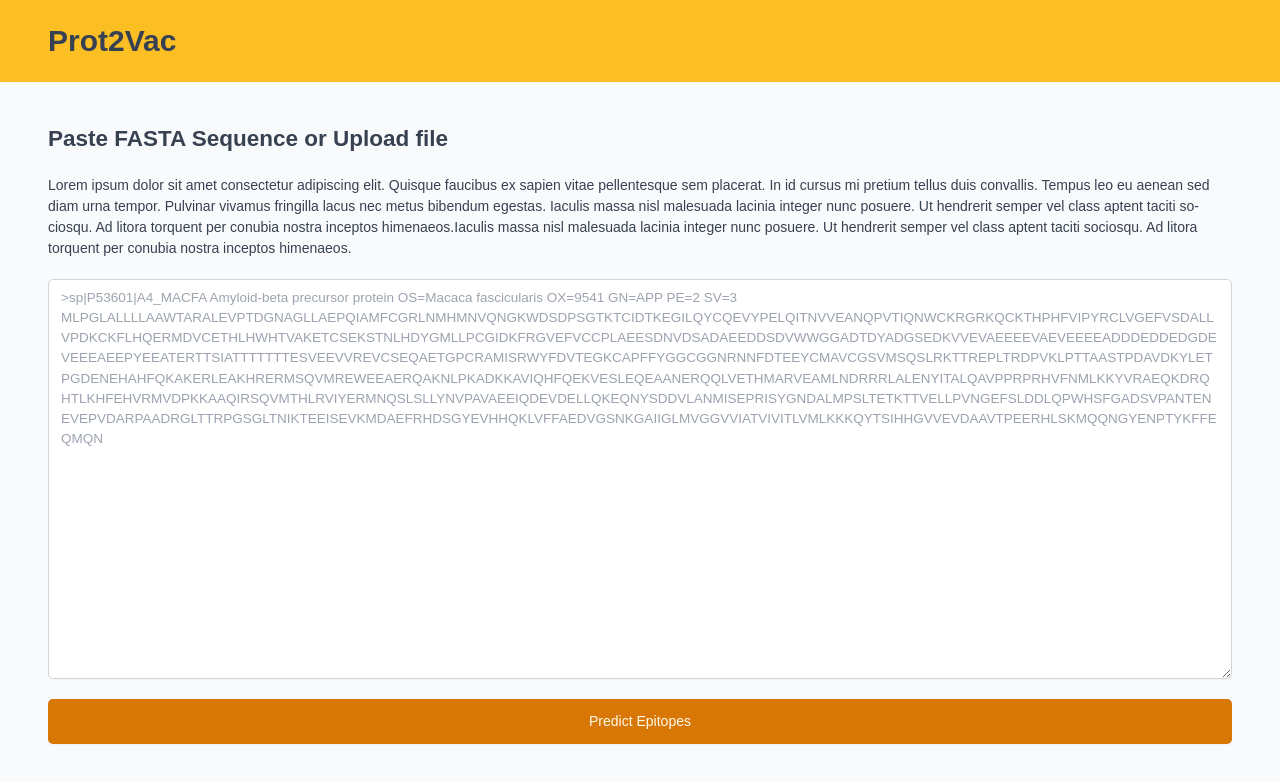
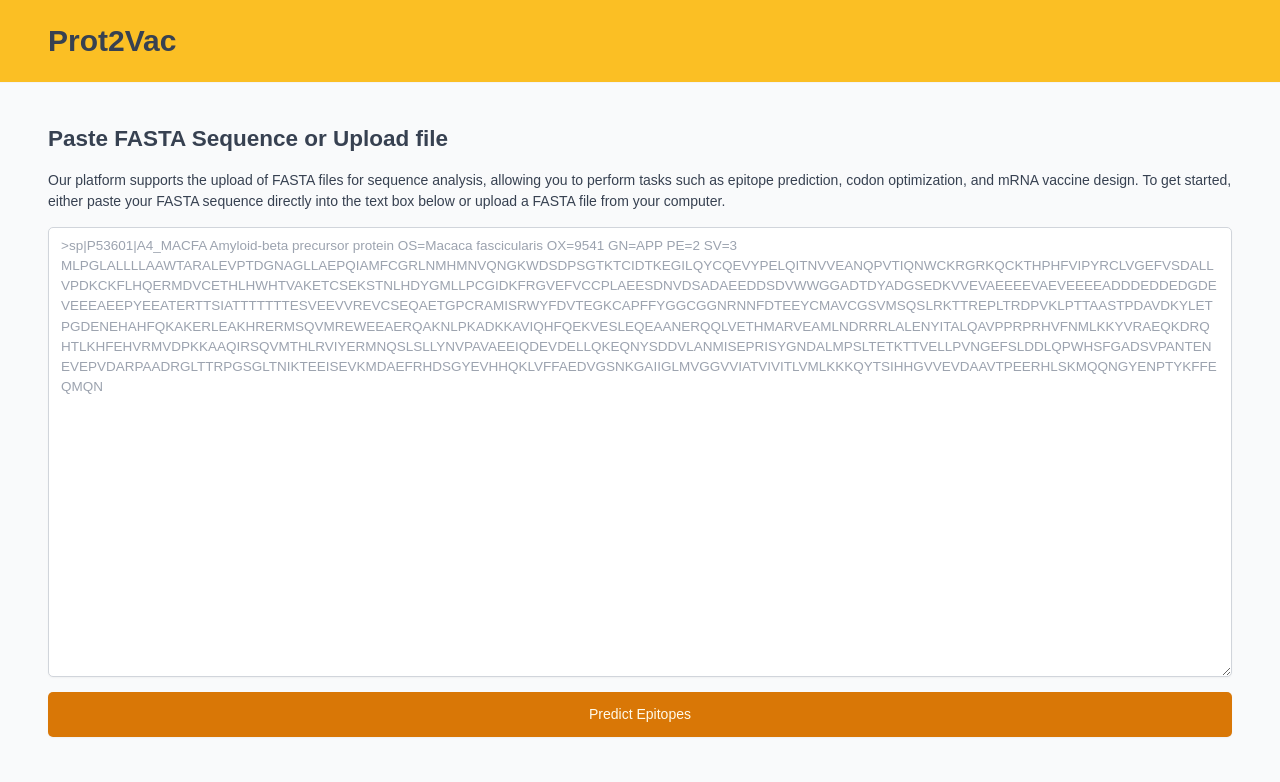
Before and after one commit to hydraharish123/Prot2Vac, a React (Vite) app in the folder frontend/: page /upload in a window 1280 px wide. Shown: the top 782 px of the page. Built offline with nearby package versions, Linux system fonts and the light colour scheme.

Commit message:
Descriptions added

```diff
--- a/frontend/src/features/epitopePrediction/Mhci_table.jsx
+++ b/frontend/src/features/epitopePrediction/Mhci_table.jsx
@@ -9,14 +9,16 @@ function Mhci_table({ predictionData, handleDownload, prediction }) {
   return (
     <div>
       <p className="mb-8">
-        Lorem ipsum dolor sit amet consectetur adipiscing elit. Quisque faucibus
-        ex sapien vitae pellentesque sem placerat. In id cursus mi pretium
-        tellus duis convallis. Tempus leo eu aenean sed diam urna tempor.
-        Pulvinar vivamus fringilla lacus nec metus bibendum egestas. Iaculis
-        massa nisl malesuada lacinia integer nunc posuere. Ut hendrerit semper
-        vel class aptent taciti sociosqu. Ad litora torquent per conubia nostra
-        inceptos himenaeos. Lorem ipsum dolor sit amet consectetur adipiscing
-        elit.Lorem ipsum dolor sit amet consectetur adipiscing elit.
+        The MHC-I epitope prediction is performed using the netmhcpan-4.0
+        method, which identifies potential peptide sequences from your provided
+        protein sequence that are likely to bind to specific MHC-I molecules.
+        The prediction focuses on a particular MHC-I allele (e.g., HLA-A*02:01),
+        which represents a common version of MHC-I found in most populations.
+        The length of the peptide fragments analyzed is typically set to 9 amino
+        acids, as this is the most common size for peptides that fit into the
+        MHC-I binding groove. These parameters together help identify the
+        epitopes that may trigger an immune response, a key step in vaccine and
+        therapeutic design.
         <a
           className="text-blue-800 cursor-pointer underline"
           onClick={(e) => {
--- a/frontend/src/features/epitopePrediction/Mhcii_table.jsx
+++ b/frontend/src/features/epitopePrediction/Mhcii_table.jsx
@@ -9,14 +9,16 @@ function Mhcii_table({ predictionData, handleDownload, prediction }) {
   return (
     <div>
       <p className="mb-8">
-        Lorem ipsum dolor sit amet consectetur adipiscing elit. Quisque faucibus
-        ex sapien vitae pellentesque sem placerat. In id cursus mi pretium
-        tellus duis convallis. Tempus leo eu aenean sed diam urna tempor.
-        Pulvinar vivamus fringilla lacus nec metus bibendum egestas. Iaculis
-        massa nisl malesuada lacinia integer nunc posuere. Ut hendrerit semper
-        vel class aptent taciti sociosqu. Ad litora torquent per conubia nostra
-        inceptos himenaeos. Lorem ipsum dolor sit amet consectetur adipiscing
-        elit.Lorem ipsum dolor sit amet consectetur adipiscing elit.
+        The MHC-II epitope prediction is performed using the nn_align method,
+        which is designed to identify peptide sequences from your provided
+        protein sequence that are likely to bind to MHC-II molecules. The
+        prediction is based on a specific MHC-II allele, such as HLA-DRB1*07:01,
+        which represents a common version of MHC-II found in certain
+        populations. The peptides predicted by this method are typically around
+        15 amino acids in length, as this is the most common size for MHC-II
+        binding peptides. These parameters help identify the regions of the
+        protein that may be presented by MHC-II molecules to trigger immune
+        responses, aiding in vaccine and therapeutic design.
         <a
           className="text-blue-800 cursor-pointer underline"
           onClick={(e) => {
--- a/frontend/src/pages/BuildmRNA.jsx
+++ b/frontend/src/pages/BuildmRNA.jsx
@@ -1,7 +1,7 @@
 import { useLocation, useNavigate } from "react-router-dom";
 import styled from "styled-components";
 import Heading from "../ui/Heading";
-import React, { useState } from "react";
+import React from "react";
 import ReactFlow, {
   Background,
   Controls,
@@ -362,14 +362,13 @@ function BuildmRNA() {
         </ReactFlow>
       </div>
       <div>
-        Lorem ipsum dolor sit amet consectetur adipiscing elit. Quisque faucibus
-        ex sapien vitae pellentesque sem placerat. In id cursus mi pretium
-        tellus duis convallis. Tempus leo eu aenean sed diam urna tempor.
-        Pulvinar vivamus fringilla lacus nec metus bibendum egestas. Iaculis
-        massa nisl malesuada lacinia integer nunc posuere. Ut hendrerit semper
-        vel class aptent taciti sociosqu. Ad litora torquent per conubia nostra
-        inceptos himenaeos. Lorem ipsum dolor sit amet consectetur adipiscing
-        elit.Lorem ipsum dolor sit amet consectetur adipiscing elit.
+        On this page, you'll use the epitope sequence along with your selected
+        adjuvants, spacers, and signal peptides to create the final antigen
+        sequence. You can choose from a variety of adjuvants and spacers to
+        enhance the immune response, while the signal peptide helps guide the
+        antigen into the appropriate cellular compartments. Once these
+        components are selected, the platform will generate the antigen
+        sequence, which is a crucial step in the mRNA vaccine design process.
       </div>
 
       <Heading as="h2">Construct Antigen Sequence</Heading>
--- a/frontend/src/pages/HomePage.jsx
+++ b/frontend/src/pages/HomePage.jsx
@@ -9,6 +9,8 @@ import ReactFlow, {
   applyEdgeChanges,
   Position,
   MarkerType,
+  Background,
+  Controls,
 } from "reactflow";
 import "reactflow/dist/style.css";
 
@@ -17,9 +19,7 @@ const StyledDiv = styled.div`
   flex-direction: column;
   margin-top: 1rem;
   margin-bottom: 0.5rem;
-  gap: 2rem;
-
-  text-align: center;
+  gap: 1.5rem;
 `;
 
 const initialNodes = [
@@ -135,37 +135,45 @@ function HomePage() {
   const navigate = useNavigate();
   return (
     <StyledDiv>
-      <Heading as="h1">An automated pipeline to design mRNA vaccine</Heading>
-      <div>
-        Lorem ipsum dolor sit amet consectetur adipiscing elit. Quisque faucibus
-        ex sapien vitae pellentesque sem placerat. In id cursus mi pretium
-        tellus duis convallis. Tempus leo eu aenean sed diam urna tempor.
-        Pulvinar vivamus fringilla lacus nec metus bibendum egestas. Iaculis
-        massa nisl malesuada lacinia integer nunc posuere. Ut hendrerit semper
-        vel class aptent taciti sociosqu. Ad litora torquent per conubia nostra
-        inceptos himenaeos. Lorem ipsum dolor sit amet consectetur adipiscing
-        elit.Lorem ipsum dolor sit amet consectetur adipiscing elit. Quisque
-        faucibus ex sapien vitae pellentesque sem placerat. In id cursus mi
-        pretium tellus duis convallis. Tempus leo eu aenean sed diam urna
-        tempor. Pulvinar vivamus fringilla lacus nec metus bibendum egestas.
-        Iaculis massa nisl malesuada lacinia integer nunc posuere. Ut hendrerit
-        semper vel class aptent taciti sociosqu. Ad litora torquent per conubia
-        nostra inceptos himenaeos. Lorem ipsum dolor sit amet consectetur
-        adipiscing elit.dswefffffffffffffwefwf pretium tellus duis convallis.
-        Tempus leo eu aenean sed diam urna tempor. Pulvinar vivamus fringilla
-        lacus nec metus bibendum egestas. Iaculis massa nisl malesuada lacinia
-        integer nunc posuere. Ut hendrerit semper vel class aptent taciti
-        sociosqu. Ad litora torquent per conubia nostra inceptos himenaeos.
-        Lorem ipsum dolor sit amet consectetur. Ut hendrerit semper vel class
-        aptent taciti sociosqu. Ad litora torquent per conubia nostra inceptos
-        himenaeos. Lorem ipsum dolor sit amet consectetur. Ut hendrerit semper
-        vel class aptent taciti sociosqu. Ad litora torquent per conubia nostra
-        inceptos himenaeos. Lorem ipsum dolor sit amet consectetur
+      <Heading as="h1" className="text-center">
+        An automated pipeline to design mRNA vaccine
+      </Heading>
+      <div class="max-w-screen-2xl mx-auto p-6">
+        <p className="mb-4">
+          Messenger RNA (mRNA) vaccines have revolutionized modern immunization
+          strategies by providing a fast, flexible, and highly effective
+          approach to disease prevention. Unlike traditional vaccines, which
+          often rely on weakened or inactivated pathogens, mRNA vaccines work by
+          delivering synthetic messenger RNA that encodes a viral antigen,
+          prompting the body’s immune system to recognize and respond to the
+          real pathogen. Their rapid development cycle and scalability have made
+          them invaluable tools during pandemics and emerging infectious disease
+          outbreaks.
+        </p>
+
+        <p>
+          Prot2Vac is a web-based platform builds on this innovation by offering
+          a fully automated pipeline for mRNA vaccine design. Starting with a
+          simple protein, the tools predicts epitopes using a widely used
+          database, IEDB. Next, the tool performs reverse translation,
+          species-specific codon optimization, and modular antigen construction.
+          It then appends key mRNA regulatory elements such as the 5′ cap, Kozak
+          sequence, untranslated regions (UTRs), and a poly(A) tail. To ensure
+          structural integrity and stability, the platform runs RNAfold to
+          predict secondary structure, compute the minimum free energy (MFE),
+          and generate a visual representation of the mRNA molecule. Users can
+          analyze GC content, view the full construct, and download both the
+          final sequence and a detailed report. This application simplifies
+          complex bioinformatics processes into an intuitive workflow, making it
+          an essential resource for researchers, educators, and developers
+          involved in vaccine design and synthetic biology.
+        </p>
       </div>
+
       <div
         style={{
           width: "100%",
-          height: "250px",
+          height: "225px",
           backgroundColor: "var(--color-grey-50)",
           boxShadow: "var(--shadow-sm)",
         }}
@@ -176,9 +184,11 @@ function HomePage() {
           onNodesChange={onNodesChange}
           onEdgesChange={onEdgesChange}
           fitView
-        />
+        >
+          <Background />
+        </ReactFlow>
       </div>
-      <div>
+      <div className="text-center">
         <Button
           size="medium"
           variation="primary"
--- a/frontend/src/pages/Upload.jsx
+++ b/frontend/src/pages/Upload.jsx
@@ -10,7 +10,7 @@ import toast from "react-hot-toast";
 const StyledDiv = styled.div`
   display: flex;
   flex-direction: column;
-  gap: 2rem;
+  gap: 1.5rem;
   padding: 0rem 2.4rem 0rem;
 `;
 
@@ -37,15 +37,11 @@ function Upload() {
       <Heading as="h2">Paste FASTA Sequence or Upload file</Heading>
 
       <StyledP>
-        Lorem ipsum dolor sit amet consectetur adipiscing elit. Quisque faucibus
-        ex sapien vitae pellentesque sem placerat. In id cursus mi pretium
-        tellus duis convallis. Tempus leo eu aenean sed diam urna tempor.
-        Pulvinar vivamus fringilla lacus nec metus bibendum egestas. Iaculis
-        massa nisl malesuada lacinia integer nunc posuere. Ut hendrerit semper
-        vel class aptent taciti sociosqu. Ad litora torquent per conubia nostra
-        inceptos himenaeos.Iaculis massa nisl malesuada lacinia integer nunc
-        posuere. Ut hendrerit semper vel class aptent taciti sociosqu. Ad litora
-        torquent per conubia nostra inceptos himenaeos.
+        Our platform supports the upload of FASTA files for sequence analysis,
+        allowing you to perform tasks such as epitope prediction, codon
+        optimization, and mRNA vaccine design. To get started, either paste your
+        FASTA sequence directly into the text box below or upload a FASTA file
+        from your computer.
       </StyledP>
 
       <Textarea
--- a/frontend/src/ui/Textarea.jsx
+++ b/frontend/src/ui/Textarea.jsx
@@ -8,7 +8,7 @@ const Textarea = styled.textarea`
   background-color: var(--color-grey-0);
   box-shadow: var(--shadow-sm);
   width: 100%;
-  height: 40rem;
+  height: 45rem;
 `;
 
 export default Textarea;
```
Also changed, not shown: 3 other files (tests, documents, lock files or other folders).
